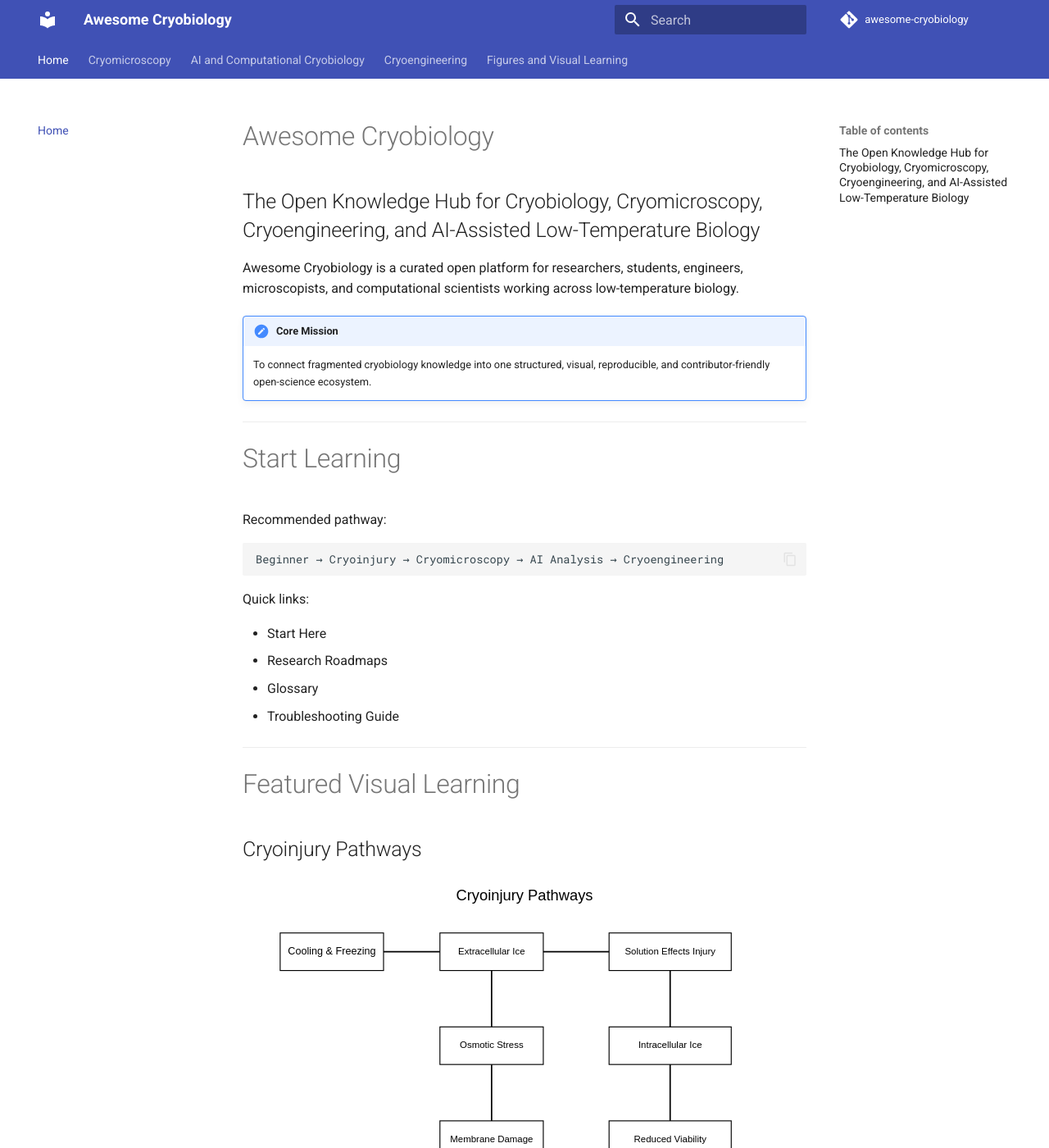
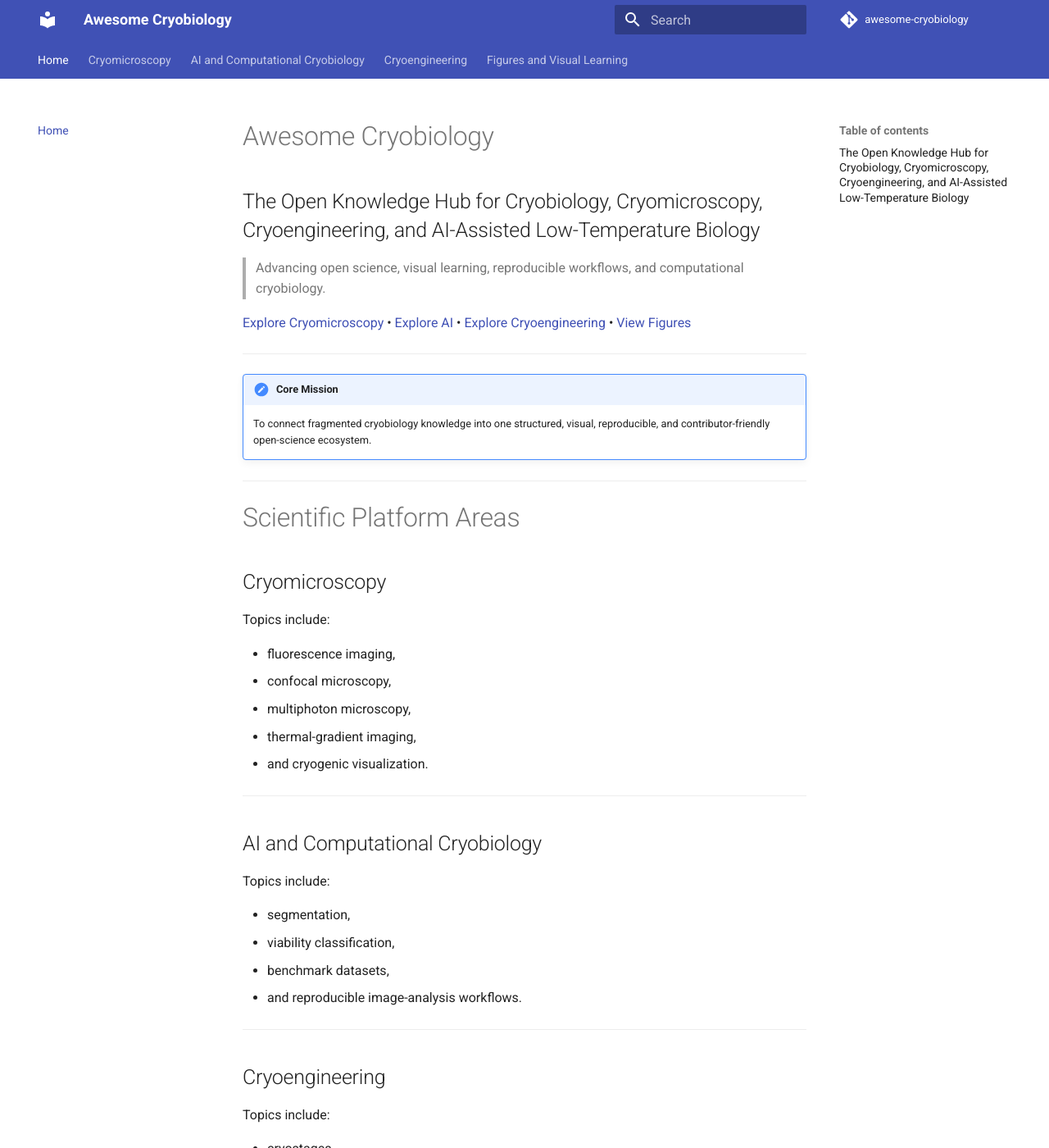
Before and after one commit to rashidasp28/awesome-cryobiology, an MkDocs documentation site: the page built from website/index.md, in a window 1280 px wide and 1400 px high. Shown: the whole window at 82% size. Built offline with MkDocs 1.6.1 and Material for MkDocs 9.7.7, drawn with Linux system fonts in a browser that asks for light colours; comment, search, counter and statistics services are not loaded; some of the changed text lies outside the part shown.

Commit message:
Professionalize homepage structure and visual layout

````diff
--- a/website/index.md
+++ b/website/index.md
@@ -2,27 +2,63 @@
 
 ## The Open Knowledge Hub for Cryobiology, Cryomicroscopy, Cryoengineering, and AI-Assisted Low-Temperature Biology
 
-Awesome Cryobiology is a curated open platform for researchers, students, engineers, microscopists, and computational scientists working across low-temperature biology.
+> Advancing open science, visual learning, reproducible workflows, and computational cryobiology.
+
+[Explore Cryomicroscopy](cryomicroscopy.md) • [Explore AI](ai.md) • [Explore Cryoengineering](cryoengineering.md) • [View Figures](figures.md)
+
+---
 
 !!! note "Core Mission"
     To connect fragmented cryobiology knowledge into one structured, visual, reproducible, and contributor-friendly open-science ecosystem.
 
 ---
 
-# Start Learning
+# Scientific Platform Areas
 
-Recommended pathway:
+## Cryomicroscopy
 
-```text
-Beginner → Cryoinjury → Cryomicroscopy → AI Analysis → Cryoengineering
-```
+Topics include:
 
-Quick links:
+- fluorescence imaging,
+- confocal microscopy,
+- multiphoton microscopy,
+- thermal-gradient imaging,
+- and cryogenic visualization.
 
-- Start Here
-- Research Roadmaps
-- Glossary
-- Troubleshooting Guide
+---
+
+## AI and Computational Cryobiology
+
+Topics include:
+
+- segmentation,
+- viability classification,
+- benchmark datasets,
+- and reproducible image-analysis workflows.
+
+---
+
+## Cryoengineering
+
+Topics include:
+
+- cryostages,
+- LN2 systems,
+- thermal gradients,
+- microscope integration,
+- and anti-frost systems.
+
+---
+
+## Visual Learning and Figures
+
+Topics include:
+
+- cryoinjury pathways,
+- vitrification workflows,
+- cryostage diagrams,
+- multiphoton workflows,
+- and fluorescence imaging pipelines.
 
 ---
 
@@ -32,61 +68,25 @@ Quick links:
 
 ![Cryoinjury Pathways](assets/figures/cryoinjury-pathways.svg)
 
-Explore all diagrams:
+---
 
-- Figures and Visual Learning
+## Slow Freezing vs Vitrification
+
+![Slow Freezing vs Vitrification](assets/figures/slow-freezing-vs-vitrification.svg)
 
 ---
 
-# Explore the Platform
+## Thermal Gradient Cryostage
 
-## Learn Cryobiology Fundamentals
-
-Topics include:
-
-- cryoinjury,
-- vitrification,
-- devitrification,
-- water and ice physics,
-- cooling and warming rates,
-- and thermal behavior.
+![Thermal Gradient Cryostage](assets/figures/thermal-gradient-cryostage.svg)
 
 ---
 
-## Explore Cryomicroscopy
+# Learning Pathway
 
-Topics include:
-
-- brightfield cryomicroscopy,
-- fluorescence imaging,
-- confocal microscopy,
-- multiphoton microscopy,
-- thermal-gradient imaging,
-- and AI-assisted analysis.
-
----
-
-## Explore AI and Computational Cryobiology
-
-Topics include:
-
-- cell segmentation,
-- viability classification,
-- benchmark datasets,
-- and reproducible pipelines.
-
----
-
-## Explore Cryoengineering
-
-Topics include:
-
-- cryostages,
-- LN2 systems,
-- thermal gradients,
-- thermal validation,
-- microscope integration,
-- and anti-frost systems.
+```text
+Beginner → Cryoinjury → Cryomicroscopy → AI Analysis → Cryoengineering
+```
 
 ---
 
@@ -97,5 +97,20 @@ Awesome Cryobiology aims to evolve into:
 - an open visual atlas for cryobiology,
 - a reproducibility platform for cryomicroscopy,
 - a benchmark ecosystem for AI-assisted cryobiology,
-- a knowledge base for cryoengineering,
 - and a global open-science resource for low-temperature biology.
+
+---
+
+# Contributing
+
+Contributions are welcome.
+
+Potential contribution areas include:
+
+- datasets,
+- microscopy workflows,
+- AI models,
+- cryostage designs,
+- protocols,
+- educational diagrams,
+- and review resources.
````
